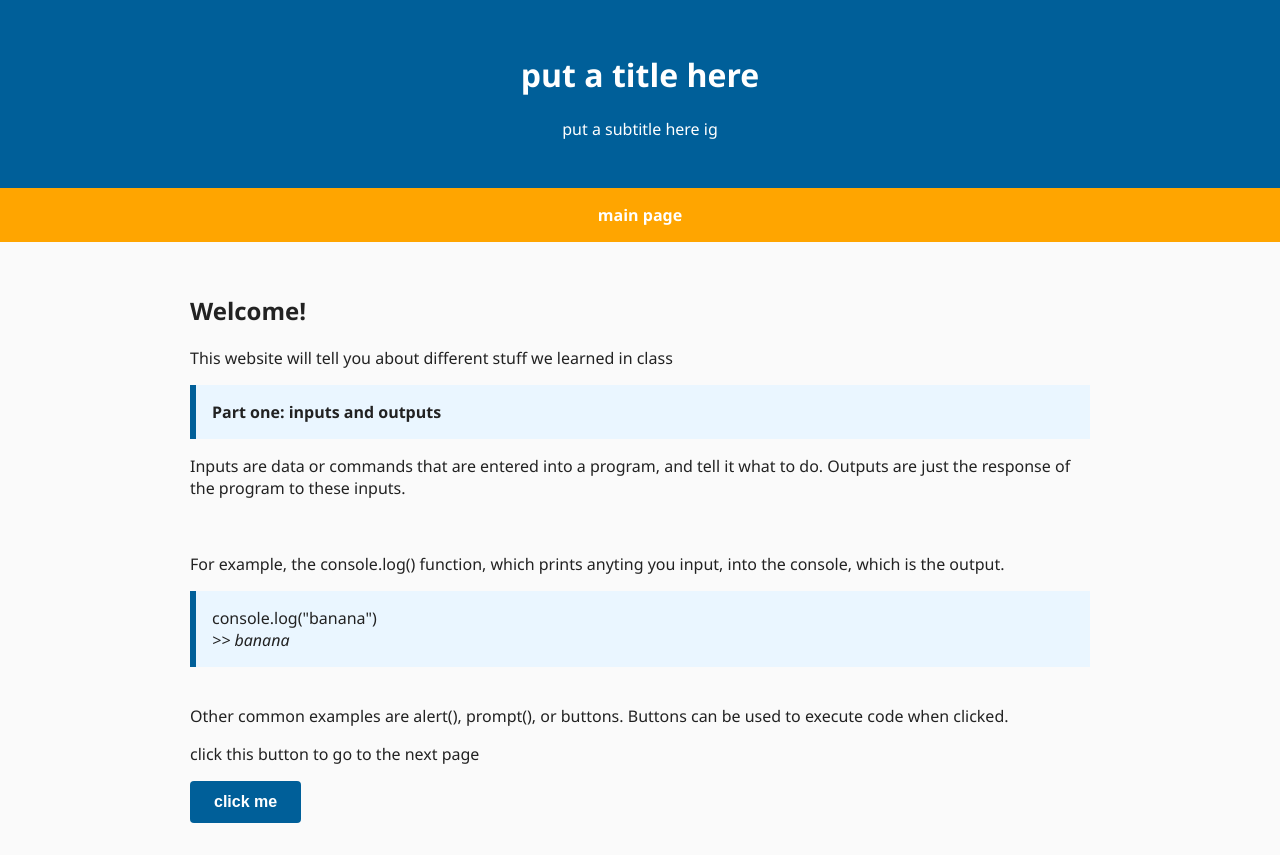
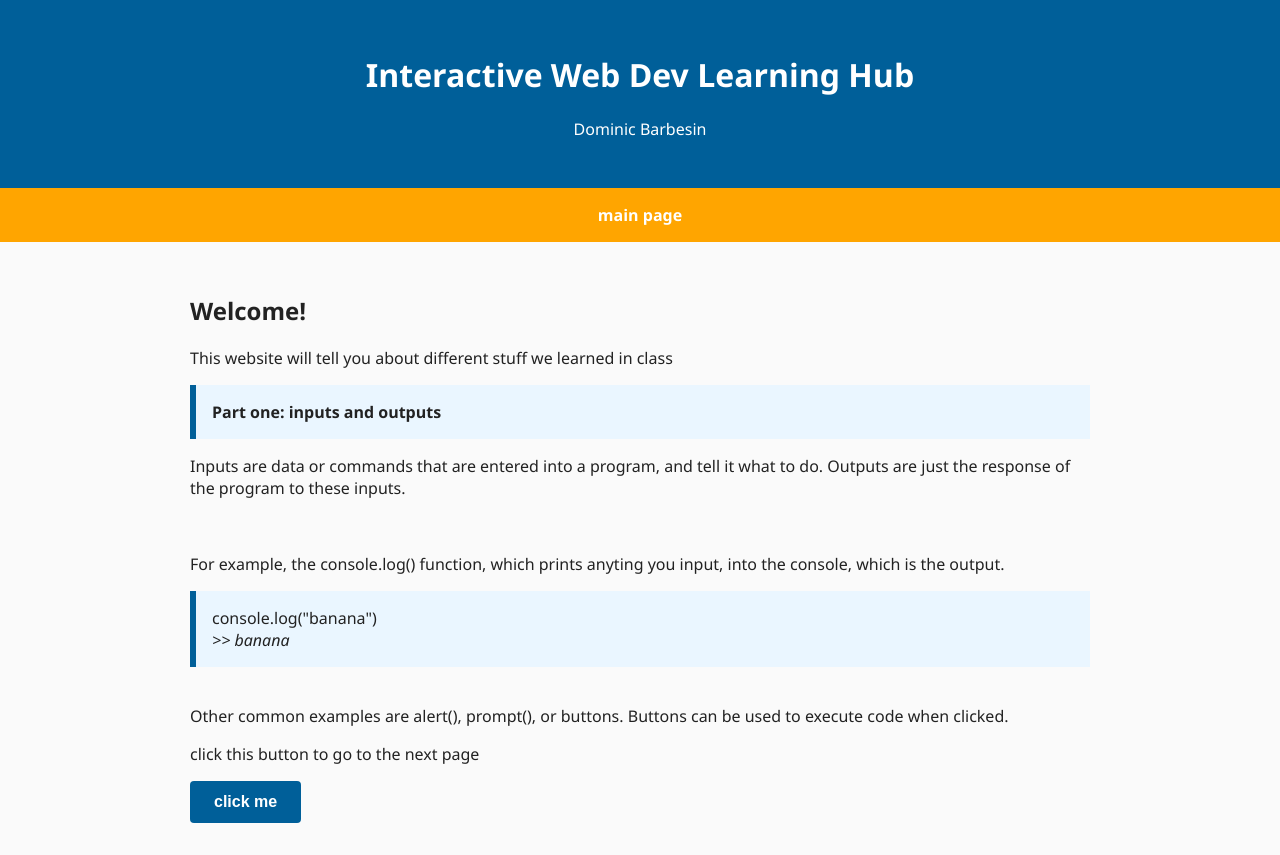
Before and after one commit to SimonSimonQuan/rst, a plain HTML site: page index.html in a window 1280 px wide. Drawn offline with Linux system fonts and the light colour scheme.

Commit message:
thanks simon

```diff
--- a/index.html
+++ b/index.html
@@ -4,7 +4,7 @@
 <head>
   <meta charset="UTF-8" />
   <meta name="viewport" content="width=device-width, initial-scale=1.0" />
-  <title>Rst website</title>
+  <title>Interactive Web Dev Learning Hub</title>
   <link rel="stylesheet" href="styles.css" />
   <script src="scripts.js"></script>
 </head>
@@ -12,8 +12,8 @@
 <body>
 
   <header>
-    <h1>put a title here</h1>
-    <p>put a subtitle here ig</p>
+    <h1> Interactive Web Dev Learning Hub </h1>
+    <p> Dominic Barbesin </p>
   </header>
 
   <nav>
```
